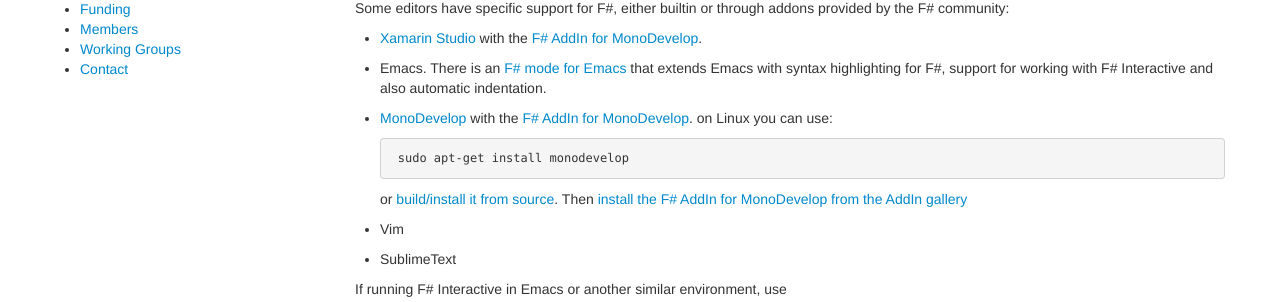
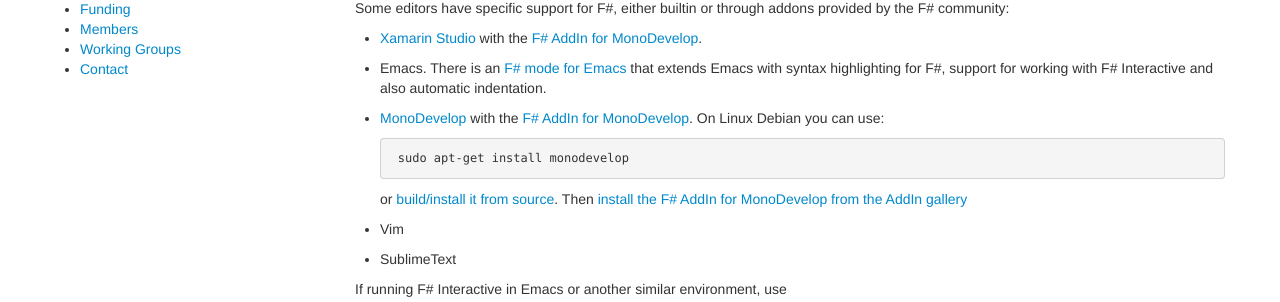
Before and after one commit to fsharp/fsharp.org, a Jekyll site: the page built from guides/mac-linux-cross-platform/index.md, in a window 1280 px wide and 900 px high, scrolled down 926 px. Shown: the part 150-452 px from the top of the window. Built offline with Jekyll 4.4.1, drawn with Linux system fonts in a browser that asks for light colours; nearby versions of some CDN libraries; some web fonts are replaced; comment, search, counter and statistics services are not loaded.

Commit message:
Update index.md

```diff
--- a/guides/mac-linux-cross-platform/index.md
+++ b/guides/mac-linux-cross-platform/index.md
@@ -50,7 +50,7 @@
 
 * Emacs. There is an [F# mode for Emacs](https://github.com/fsharp/fsharpbinding/tree/master/emacs) that extends Emacs with syntax highlighting for F#, support for working with F# Interactive and also automatic indentation.
 
-* [MonoDevelop](http://monodevelop.com) with the [F# AddIn for MonoDevelop](http://fsharp.github.io/fsharpbinding). on Linux you can use:
+* [MonoDevelop](http://monodevelop.com) with the [F# AddIn for MonoDevelop](http://fsharp.github.io/fsharpbinding). On Linux Debian you can use:
 
        sudo apt-get install monodevelop
 
```
